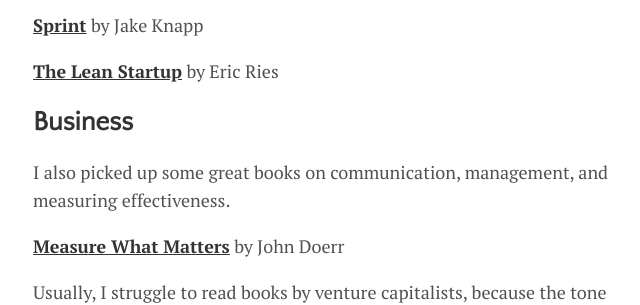
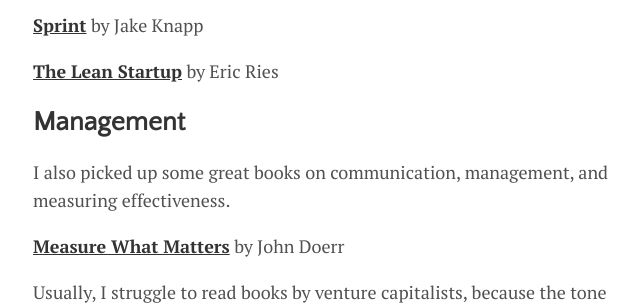
Before and after one commit to dhanus/dhanus.github.io, a Jekyll site: the page built from _posts/2019-12-24-books-2018.markdown, in a window 1280 px wide and 900 px high, scrolled down 536 px. Shown: the part 153-458 px from the top of the window, without its empty margins (319-959 px from the left). Built offline with Jekyll 4.4.1, drawn with Linux system fonts in a browser that asks for light colours; nearby versions of some CDN libraries.

Commit message:
fix typo

```diff
--- a/_posts/2019-12-24-books-2018.markdown
+++ b/_posts/2019-12-24-books-2018.markdown
@@ -27,7 +27,7 @@ At the start of 2018, I was in the early stages of ideation, so I read several o
 
 **[The Lean Startup](https://www.amazon.com/Lean-Startup-Entrepreneurs-Continuous-Innovation/dp/0307887898)** by Eric Ries
 
-## Business
+## Management
 
 I also picked up some great books on communication, management, and measuring effectiveness.
 
```
